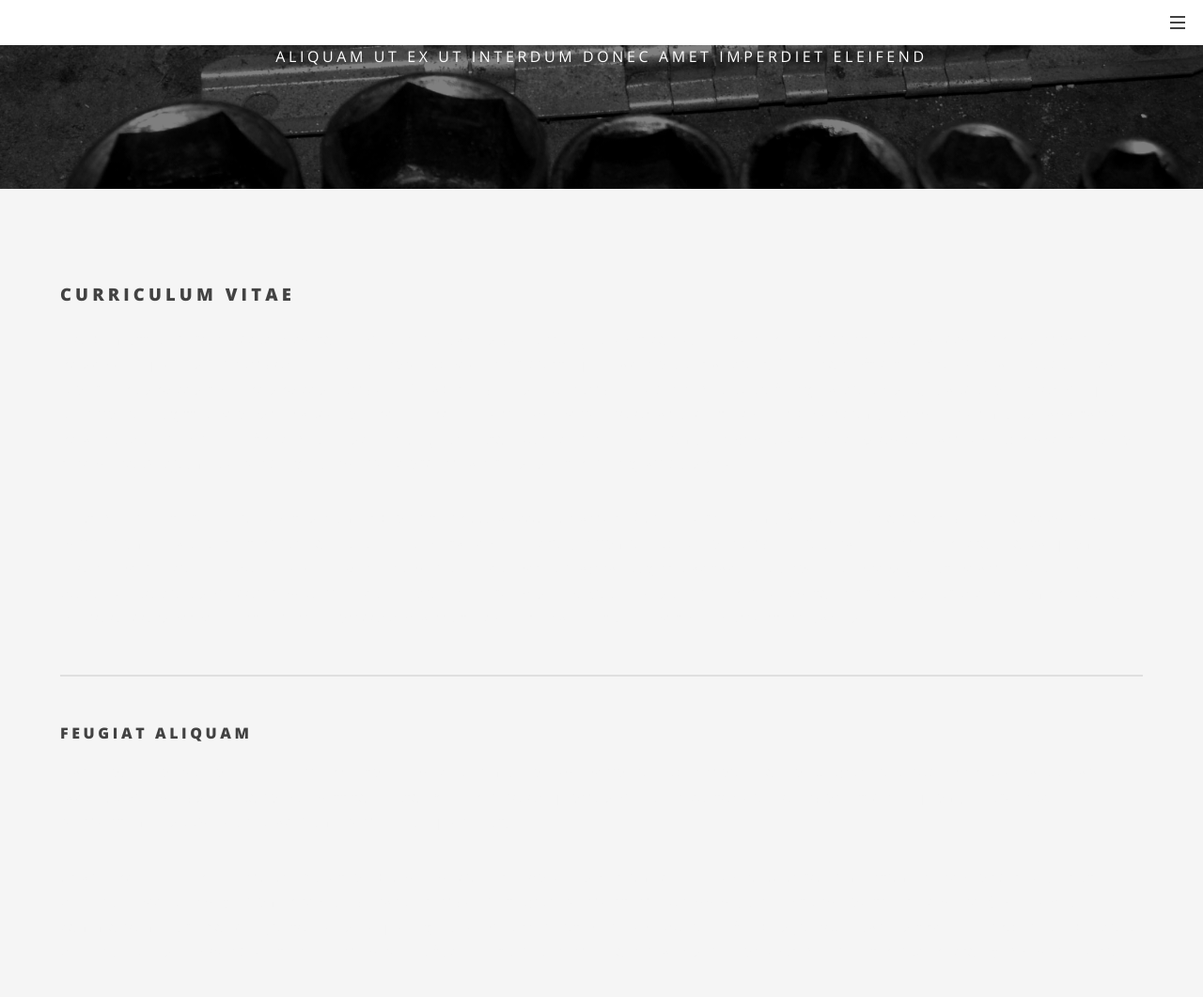
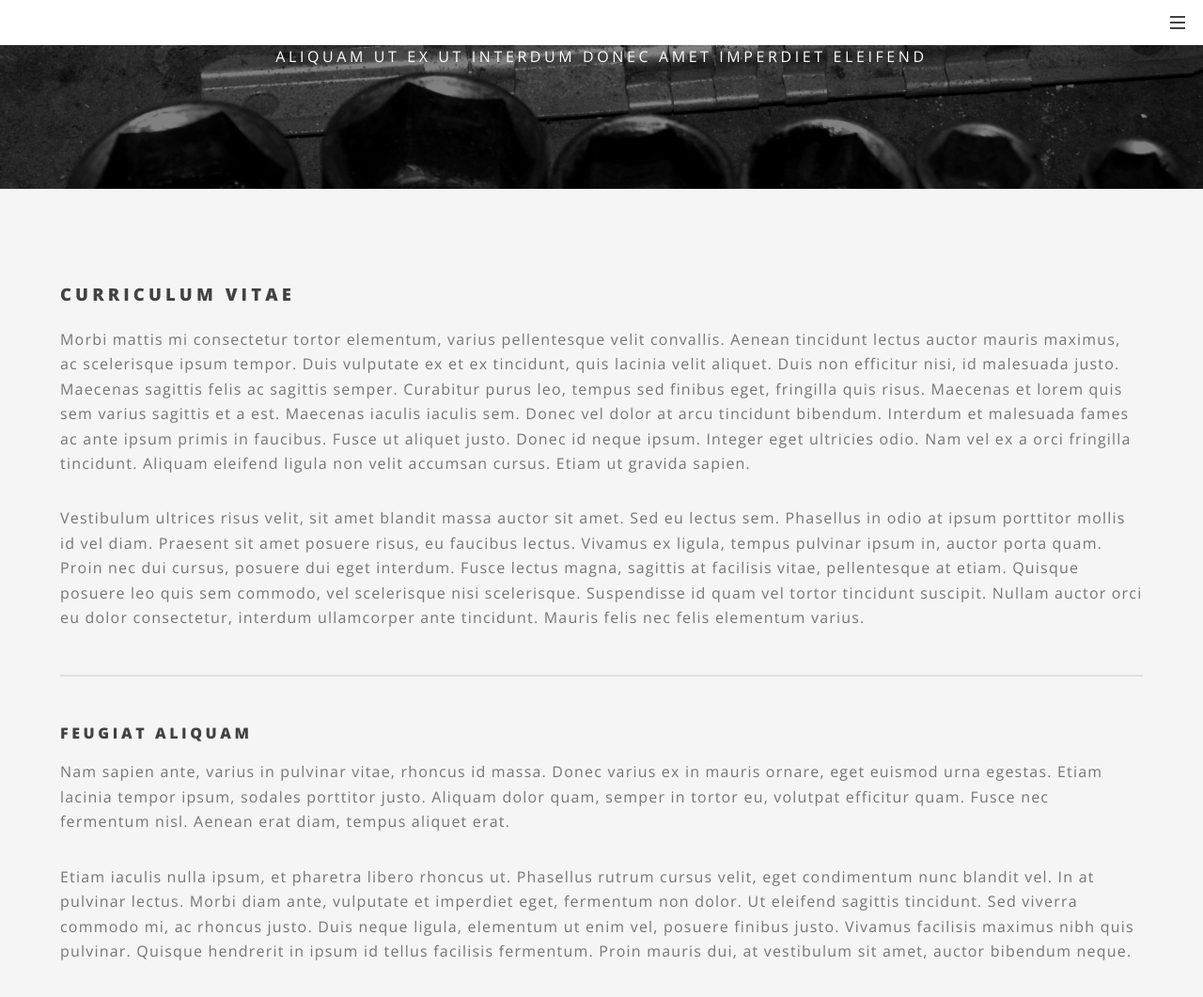
Before and after one commit to SJJUK/SJJUK.github.io, a Jekyll site: the page built from Curriculum vitae.html, in a window 1280 px wide and 1400 px high, scrolled down 192 px. Shown: the top 1061 px of the window at 94% size. Built offline with Jekyll 4.4.1, drawn with Linux system fonts in a browser that asks for light colours.

Commit message:
Update _vars.scss

```diff
--- a/_sass/libs/_vars.scss
+++ b/_sass/libs/_vars.scss
@@ -115,7 +115,7 @@
 		accent7: (
 			bg:				#f5f5f5,
 			fg-bold:		#424242,
-			fg:			#f5f5f5,
+			fg:			#757575,
 			fg-light:		#bdbdbd,
 			border:			#dfdfdf,
 			border-bg:		rgba(0,0,0,0.0375),
```
